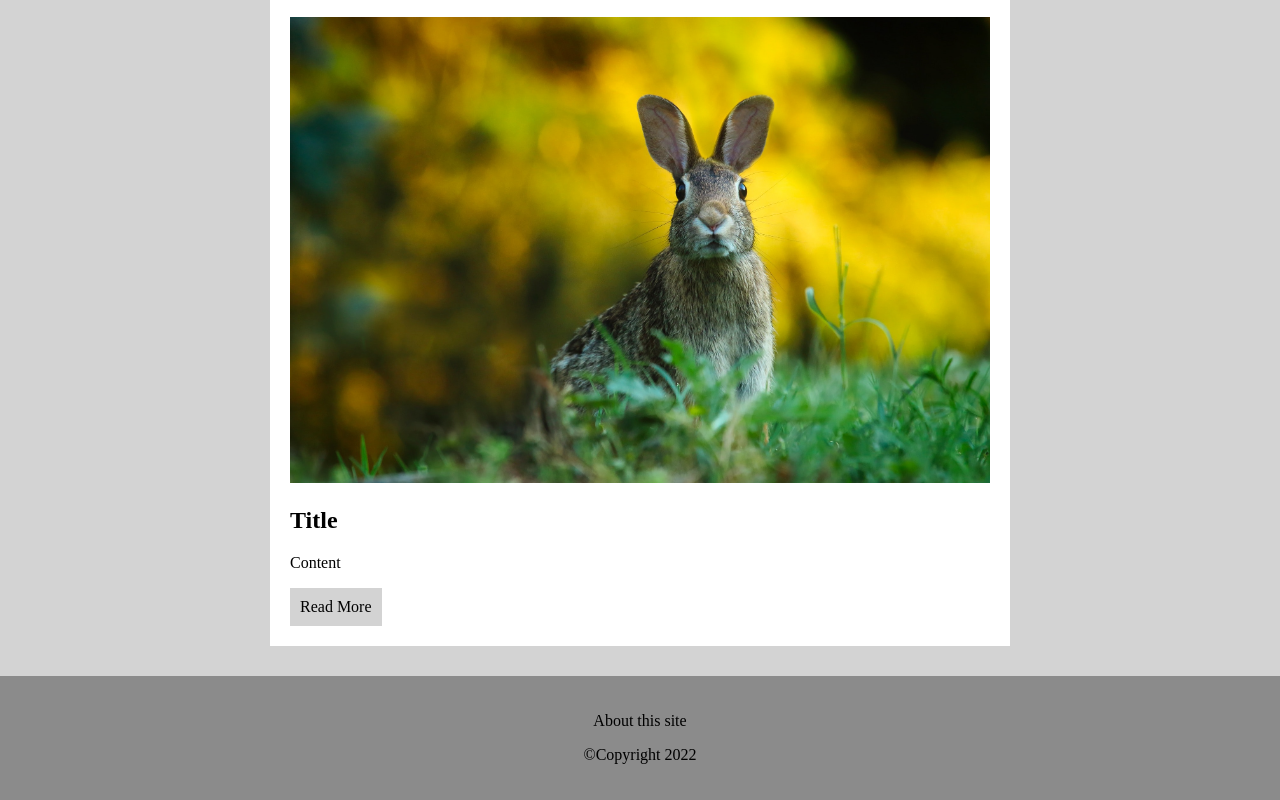
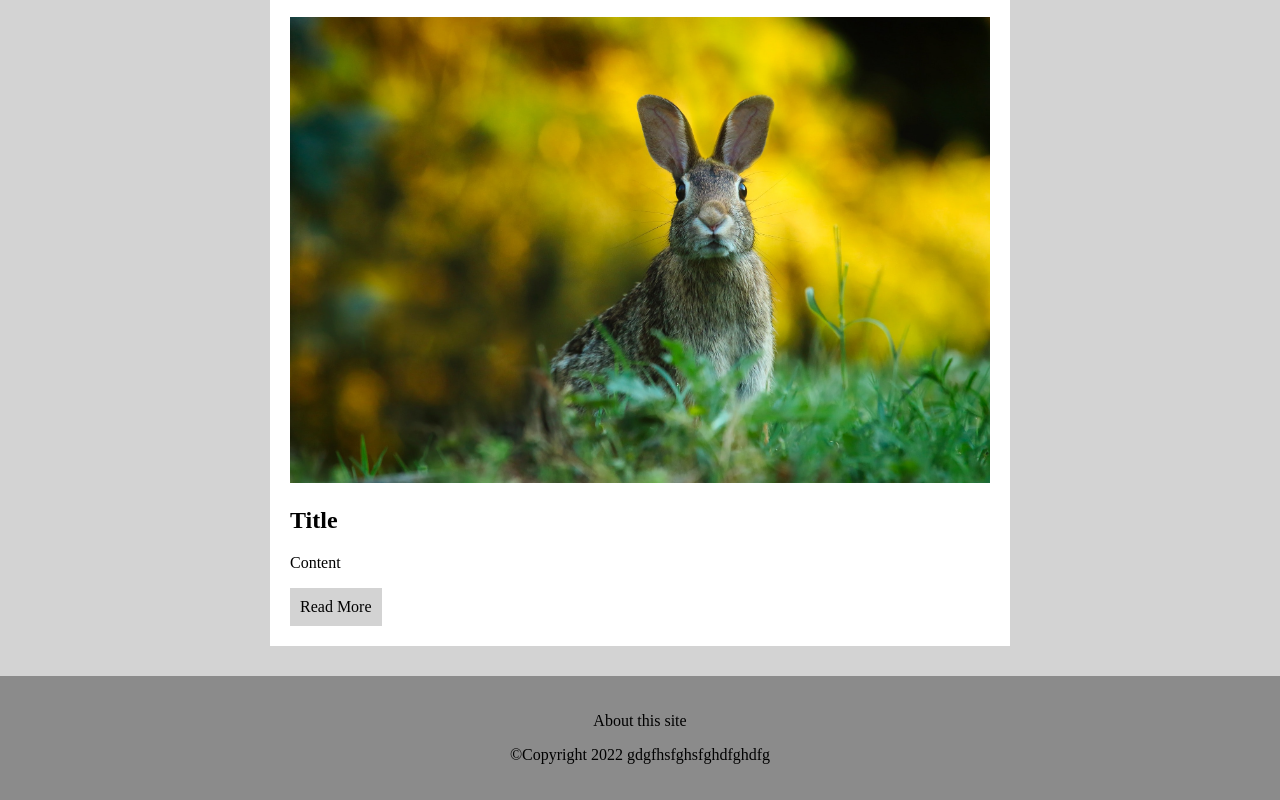
Before and after one commit to BeerCSIM-AIT/html101, a plain HTML site: page index.html in a window 1280 px wide. Shown: the part 1443-2243 px from the top of the page. Drawn offline with Linux system fonts and the light colour scheme.

Commit message:
edit index and add text file

```diff
--- a/index.html
+++ b/index.html
@@ -35,7 +35,7 @@
     </div>
     <footer class="bottom-footer">
         <p>About this site</p>
-        <p>&copy;Copyright 2022</p>
+        <p>&copy;Copyright 2022 gdgfhsfghsfghdfghdfg</p>
     </footer>
 </body>
 </html>
```
Also changed, not shown: test.txt (added).
